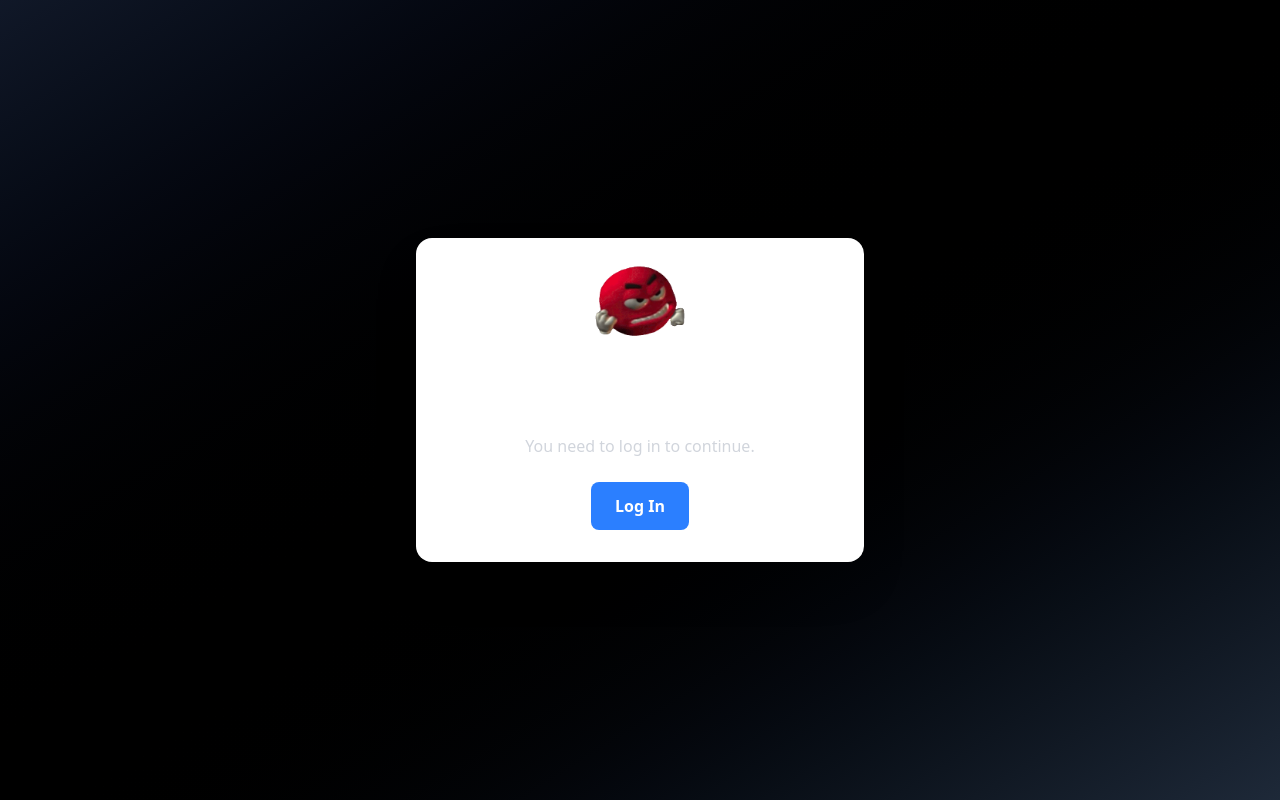
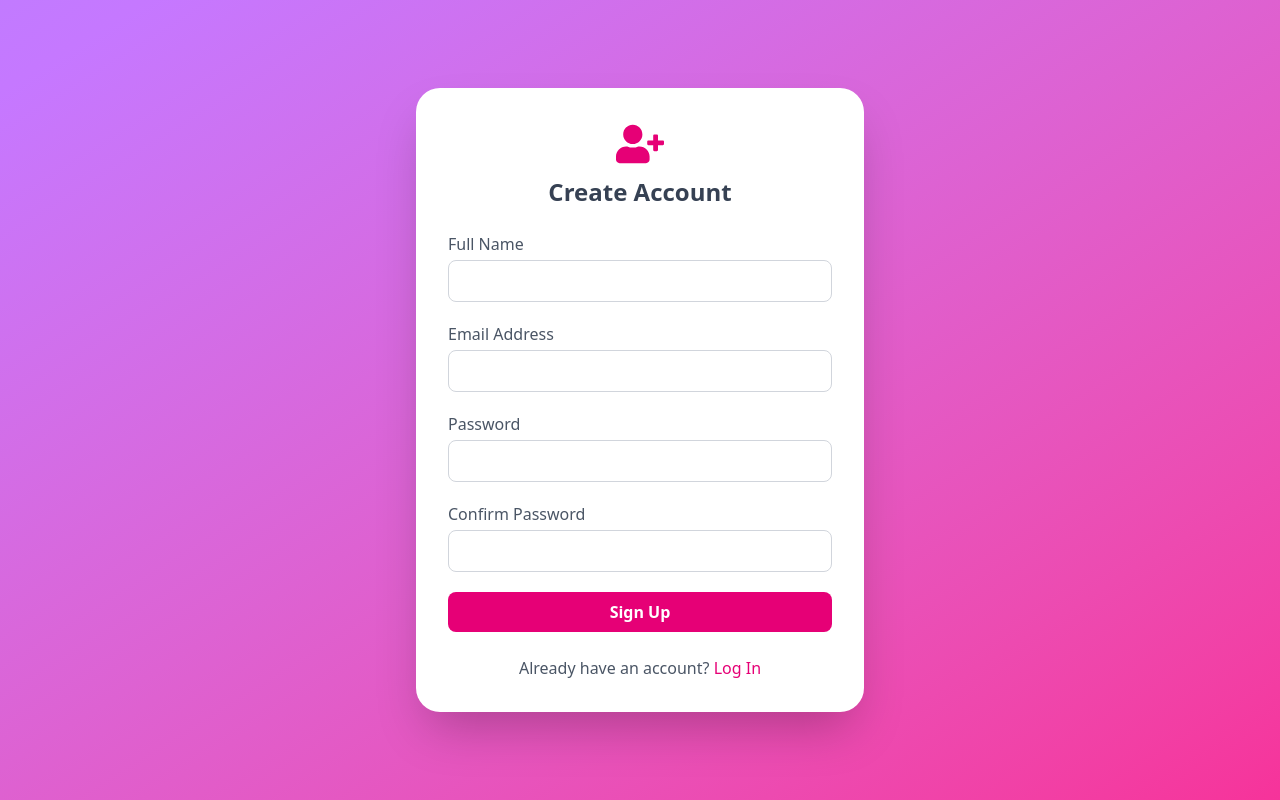
Before and after one commit to AzzamAlshaye/W7-D2-Lab1, a React (Vite) app: page /register in a window 1280 px wide. Before the commit this address led to /login. Shown: the top 800 px of the page. Built offline with nearby package versions, Linux system fonts and the light colour scheme.

Commit message:
erly login/reg

```diff
--- a/package.json
+++ b/package.json
@@ -1,5 +1,5 @@
 {
-  "name": "W7-D2-Lab1",
+  "name": "w7-d2-lab1",
   "private": true,
   "version": "0.0.0",
   "type": "module",
@@ -16,6 +16,7 @@
     "react-dom": "^19.1.0",
     "react-icons": "^5.5.0",
     "react-router": "^7.6.0",
+    "react-toastify": "^11.0.5",
     "tailwindcss": "^4.1.7"
   },
   "devDependencies": {
--- a/src/pages/LoginPage.jsx
+++ b/src/pages/LoginPage.jsx
@@ -1,13 +1,13 @@
 // src/pages/LoginPage.jsx
 import React from "react";
 import { Formik, Form, Field, ErrorMessage } from "formik";
-import { useNavigate } from "react-router";
+import { useNavigate, Link } from "react-router";
+import { FaUserCircle } from "react-icons/fa";
 
 export default function LoginPage() {
   const navigate = useNavigate();
   const initialValues = { email: "", password: "" };
 
-  // Simple, in-line validation instead of Yup
   const validate = (values) => {
     const errors = {};
     if (!values.email) {
@@ -37,25 +37,41 @@ export default function LoginPage() {
   };
 
   return (
-    <div className="flex items-center justify-center min-h-screen bg-gray-100 p-4">
-      <div className="w-full max-w-md bg-white rounded-lg shadow p-6">
-        <h2 className="text-2xl font-bold text-center mb-4">Login</h2>
+    <div className="min-h-screen flex items-center justify-center bg-gradient-to-br from-green-400 to-blue-600 p-6">
+      <div className="bg-white bg-opacity-90 backdrop-blur-lg shadow-2xl rounded-3xl max-w-4xl w-full overflow-hidden flex flex-col md:flex-row">
+        {/* Welcome Panel */}
+        <div className="hidden md:flex flex-1 flex-col items-center justify-center p-10 bg-gradient-to-tr from-purple-600 to-blue-400 text-white space-y-4">
+          <FaUserCircle className="text-6xl" />
+          <h3 className="text-2xl font-semibold">Welcome Back!</h3>
+          <p className="text-center opacity-80">
+            Enter your credentials to access your account.
+          </p>
+        </div>
+
+        {/* Form Panel */}
+        <div className="flex-1 p-8 md:p-16">
+          <h2 className="text-3xl font-bold text-gray-700 mb-6 text-center md:text-left">
+            Log In
+          </h2>
           <Formik
             initialValues={initialValues}
             validate={validate}
             onSubmit={onSubmit}
           >
             {({ isSubmitting }) => (
-            <Form className="space-y-4">
+              <Form className="space-y-5">
                 <div>
-                <label htmlFor="email" className="block font-medium">
+                  <label
+                    htmlFor="email"
+                    className="block text-gray-600 font-medium mb-1"
+                  >
                     Email Address
                   </label>
                   <Field
                     type="email"
                     id="email"
                     name="email"
-                  className="mt-1 block w-full border border-gray-300 rounded px-3 py-2"
+                    className="w-full px-4 py-2 border border-gray-300 rounded-lg focus:outline-none focus:ring-2 focus:ring-blue-300"
                   />
                   <ErrorMessage
                     name="email"
@@ -65,14 +81,17 @@ export default function LoginPage() {
                 </div>
 
                 <div>
-                <label htmlFor="password" className="block font-medium">
+                  <label
+                    htmlFor="password"
+                    className="block text-gray-600 font-medium mb-1"
+                  >
                     Password
                   </label>
                   <Field
                     type="password"
                     id="password"
                     name="password"
-                  className="mt-1 block w-full border border-gray-300 rounded px-3 py-2"
+                    className="w-full px-4 py-2 border border-gray-300 rounded-lg focus:outline-none focus:ring-2 focus:ring-blue-300"
                   />
                   <ErrorMessage
                     name="password"
@@ -84,13 +103,24 @@ export default function LoginPage() {
                 <button
                   type="submit"
                   disabled={isSubmitting}
-                className="w-full bg-green-600 text-white py-2 rounded hover:bg-green-700 transition"
+                  className="w-full py-2 bg-blue-600 text-white font-semibold rounded-lg hover:bg-blue-700 transition"
                 >
                   {isSubmitting ? "Logging In..." : "Log In"}
                 </button>
               </Form>
             )}
           </Formik>
+
+          <p className="mt-6 text-center text-gray-600">
+            Don’t have an account?{" "}
+            <Link
+              to="/register"
+              className="text-blue-600 font-medium hover:underline"
+            >
+              Register
+            </Link>
+          </p>
+        </div>
       </div>
     </div>
   );
--- a/src/pages/Register.jsx
+++ b/src/pages/Register.jsx
@@ -1,8 +1,11 @@
+// src/pages/RegisterPage.jsx
 import React from "react";
 import { Formik, Form, Field, ErrorMessage } from "formik";
-import * as Yup from "yup";
+import { useNavigate, Link } from "react-router";
+import { FaUserPlus } from "react-icons/fa";
 
-const SignUpPage = () => {
+export default function RegisterPage() {
+  const navigate = useNavigate();
   const initialValues = {
     fullName: "",
     email: "",
@@ -10,19 +13,42 @@ const SignUpPage = () => {
     confirmPassword: "",
   };
 
-  const validationSchema = Yup.object({
-    fullName: Yup.string()
-      .min(3, "Full Name must be at least 3 characters")
-      .max(50, "Full Name can't exceed 50 characters")
-      .required("Required"),
-    email: Yup.string().email("Invalid email address").required("Required"),
-    password: Yup.string()
-      .min(8, "Password must be at least 8 characters")
-      .required("Required"),
-    confirmPassword: Yup.string()
-      .oneOf([Yup.ref("password"), null], "Passwords must match")
-      .required("Required"),
-  });
+  // Manual validation instead of Yup
+  const validate = (values) => {
+    const errors = {};
+
+    // Full Name
+    if (!values.fullName) {
+      errors.fullName = "Required";
+    } else if (values.fullName.length < 3) {
+      errors.fullName = "Must be at least 3 characters";
+    } else if (values.fullName.length > 50) {
+      errors.fullName = "Can't exceed 50 characters";
+    }
+
+    // Email
+    if (!values.email) {
+      errors.email = "Required";
+    } else if (!/^[A-Z0-9._%+-]+@[A-Z0-9.-]+\.[A-Z]{2,}$/i.test(values.email)) {
+      errors.email = "Invalid email address";
+    }
+
+    // Password
+    if (!values.password) {
+      errors.password = "Required";
+    } else if (values.password.length < 8) {
+      errors.password = "Must be at least 8 characters";
+    }
+
+    // Confirm Password
+    if (!values.confirmPassword) {
+      errors.confirmPassword = "Required";
+    } else if (values.confirmPassword !== values.password) {
+      errors.confirmPassword = "Passwords must match";
+    }
+
+    return errors;
+  };
 
   const onSubmit = (values, { setSubmitting, resetForm }) => {
     const user = {
@@ -34,28 +60,36 @@ const SignUpPage = () => {
     alert("Sign up successful!");
     resetForm();
     setSubmitting(false);
+    navigate("/login");
   };
 
   return (
-    <div className="flex items-center justify-center min-h-screen bg-gray-100 p-4">
-      <div className="w-full max-w-md bg-white rounded-lg shadow p-6">
-        <h2 className="text-2xl font-bold text-center mb-4">Sign Up</h2>
+    <div className="min-h-screen flex items-center justify-center bg-gradient-to-br from-purple-400 to-pink-500 p-6">
+      <div className="bg-white bg-opacity-90 backdrop-blur-lg shadow-2xl rounded-3xl max-w-md w-full p-8">
+        <div className="flex flex-col items-center mb-6">
+          <FaUserPlus className="text-5xl text-pink-600 mb-2" />
+          <h2 className="text-2xl font-bold text-gray-700">Create Account</h2>
+        </div>
+
         <Formik
           initialValues={initialValues}
-          validationSchema={validationSchema}
+          validate={validate}
           onSubmit={onSubmit}
         >
           {({ isSubmitting }) => (
-            <Form className="space-y-4">
+            <Form className="space-y-5">
               <div>
-                <label htmlFor="fullName" className="block font-medium">
+                <label
+                  htmlFor="fullName"
+                  className="block text-gray-600 font-medium mb-1"
+                >
                   Full Name
                 </label>
                 <Field
                   type="text"
                   id="fullName"
                   name="fullName"
-                  className="mt-1 block w-full border border-gray-300 rounded px-3 py-2"
+                  className="w-full px-4 py-2 border border-gray-300 rounded-lg focus:outline-none focus:ring-2 focus:ring-pink-300"
                 />
                 <ErrorMessage
                   name="fullName"
@@ -65,14 +99,17 @@ const SignUpPage = () => {
               </div>
 
               <div>
-                <label htmlFor="email" className="block font-medium">
+                <label
+                  htmlFor="email"
+                  className="block text-gray-600 font-medium mb-1"
+                >
                   Email Address
                 </label>
                 <Field
                   type="email"
                   id="email"
                   name="email"
-                  className="mt-1 block w-full border border-gray-300 rounded px-3 py-2"
+                  className="w-full px-4 py-2 border border-gray-300 rounded-lg focus:outline-none focus:ring-2 focus:ring-pink-300"
                 />
                 <ErrorMessage
                   name="email"
@@ -82,14 +119,17 @@ const SignUpPage = () => {
               </div>
 
               <div>
-                <label htmlFor="password" className="block font-medium">
+                <label
+                  htmlFor="password"
+                  className="block text-gray-600 font-medium mb-1"
+                >
                   Password
                 </label>
                 <Field
                   type="password"
                   id="password"
                   name="password"
-                  className="mt-1 block w-full border border-gray-300 rounded px-3 py-2"
+                  className="w-full px-4 py-2 border border-gray-300 rounded-lg focus:outline-none focus:ring-2 focus:ring-pink-300"
                 />
                 <ErrorMessage
                   name="password"
@@ -99,14 +139,17 @@ const SignUpPage = () => {
               </div>
 
               <div>
-                <label htmlFor="confirmPassword" className="block font-medium">
+                <label
+                  htmlFor="confirmPassword"
+                  className="block text-gray-600 font-medium mb-1"
+                >
                   Confirm Password
                 </label>
                 <Field
                   type="password"
                   id="confirmPassword"
                   name="confirmPassword"
-                  className="mt-1 block w-full border border-gray-300 rounded px-3 py-2"
+                  className="w-full px-4 py-2 border border-gray-300 rounded-lg focus:outline-none focus:ring-2 focus:ring-pink-300"
                 />
                 <ErrorMessage
                   name="confirmPassword"
@@ -118,16 +161,24 @@ const SignUpPage = () => {
               <button
                 type="submit"
                 disabled={isSubmitting}
-                className="w-full bg-blue-600 text-white py-2 rounded hover:bg-blue-700 transition"
+                className="w-full py-2 bg-pink-600 text-white font-semibold rounded-lg hover:bg-pink-700 transition"
               >
                 {isSubmitting ? "Signing Up..." : "Sign Up"}
               </button>
             </Form>
           )}
         </Formik>
+
+        <p className="mt-6 text-center text-gray-600">
+          Already have an account?{" "}
+          <Link
+            to="/login"
+            className="text-pink-600 font-medium hover:underline"
+          >
+            Log In
+          </Link>
+        </p>
       </div>
     </div>
   );
-};
-
-export default SignUpPage;
+}
--- a/src/router/Router.jsx
+++ b/src/router/Router.jsx
@@ -12,29 +12,19 @@ import LoginPage from "../pages/LoginPage";
 import HomePage from "../pages/HomePage";
 import BMICalculator from "../pages/BMICalculator";
 import ProtectedRoute from "../pages/ProtectedRoute";
-
-function RootLayout() {
-  return (
-    <>
-      <Nav />
-      <Outlet />
-      <Footer />
-    </>
-  );
-}
+import Register from "../pages/Register";
 
 const router = createBrowserRouter([
   {
     path: "/",
-    element: <RootLayout />,
+    element: <Outlet />, // no protection here
     children: [
-      // Public
-      { index: true, element: <LoginPage /> },
-      { path: "login", element: <LoginPage /> },
+      { index: true, element: <LoginPage /> }, // public
+      { path: "login", element: <LoginPage /> }, // public
+      { path: "register", element: <Register /> }, // public
 
-      // Protected
       {
-        path: "home",
+        path: "home", // protected
         element: (
           <ProtectedRoute>
             <HomePage />
@@ -42,7 +32,7 @@ const router = createBrowserRouter([
         ),
       },
       {
-        path: "bmi",
+        path: "bmi", // protected
         element: (
           <ProtectedRoute>
             <BMICalculator />
@@ -50,7 +40,6 @@ const router = createBrowserRouter([
         ),
       },
 
-      // Fallback
       { path: "*", element: <Navigate to="/login" replace /> },
     ],
   },
```
Also changed, not shown: src/pages/ProtectedRoute.jsx (+8 -3 lines), 1 other file (tests, documents, lock files or other folders). Lines whose indentation alone changed are shown as unchanged.
